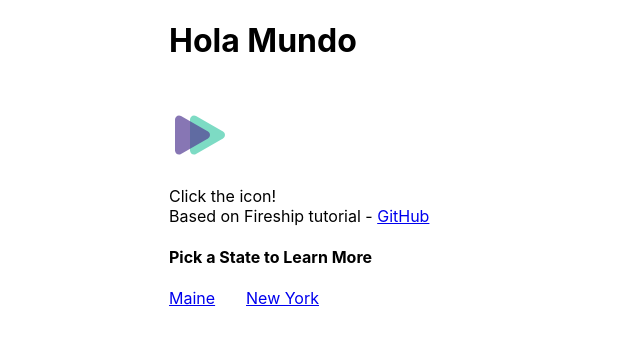
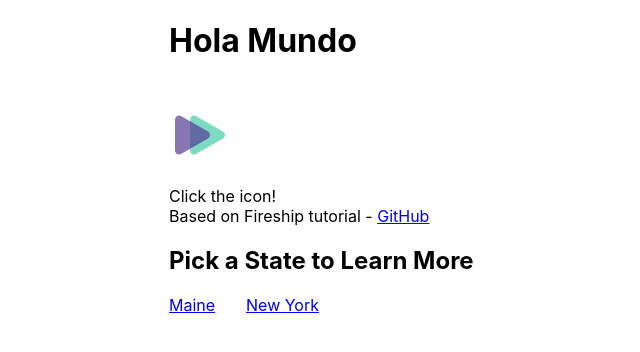
Before and after one commit to vitale232/azure-swapp-play, an Angular app: page / in a window 1280 px wide. Shown: the top 352 px of the page, without its empty margins (87-727 px from the left). Built offline with nearby package versions, Linux system fonts and the light colour scheme; no server answers.

Commit message:
fix: use h2

```diff
--- a/src/app/app.component.ts
+++ b/src/app/app.component.ts
@@ -7,7 +7,7 @@ import { Component } from '@angular/core';
 
     <app-triangles-icon></app-triangles-icon>
 
-    <h4>Pick a State to Learn More</h4>
+    <h2>Pick a State to Learn More</h2>
     <nav>
       <a routerLink="maine">Maine</a>
       <a routerLink="new-york">New York</a>
```
